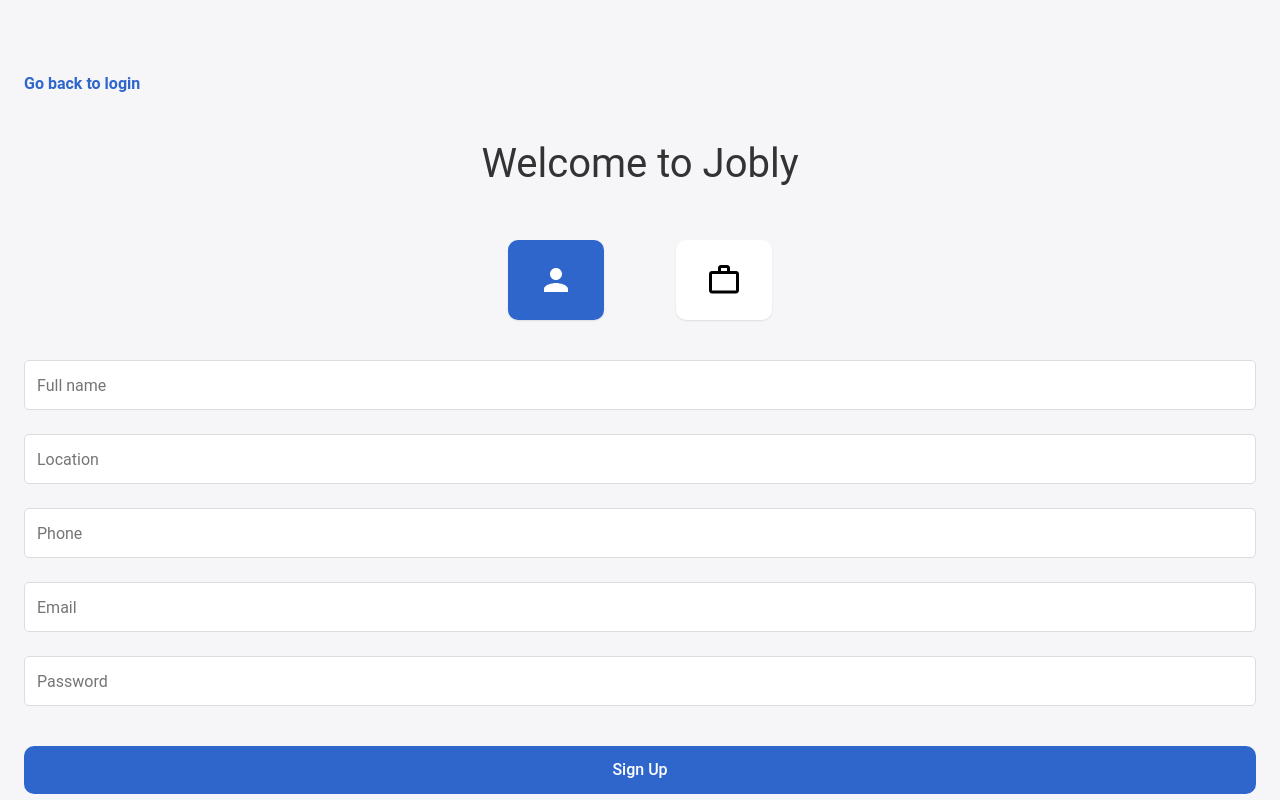
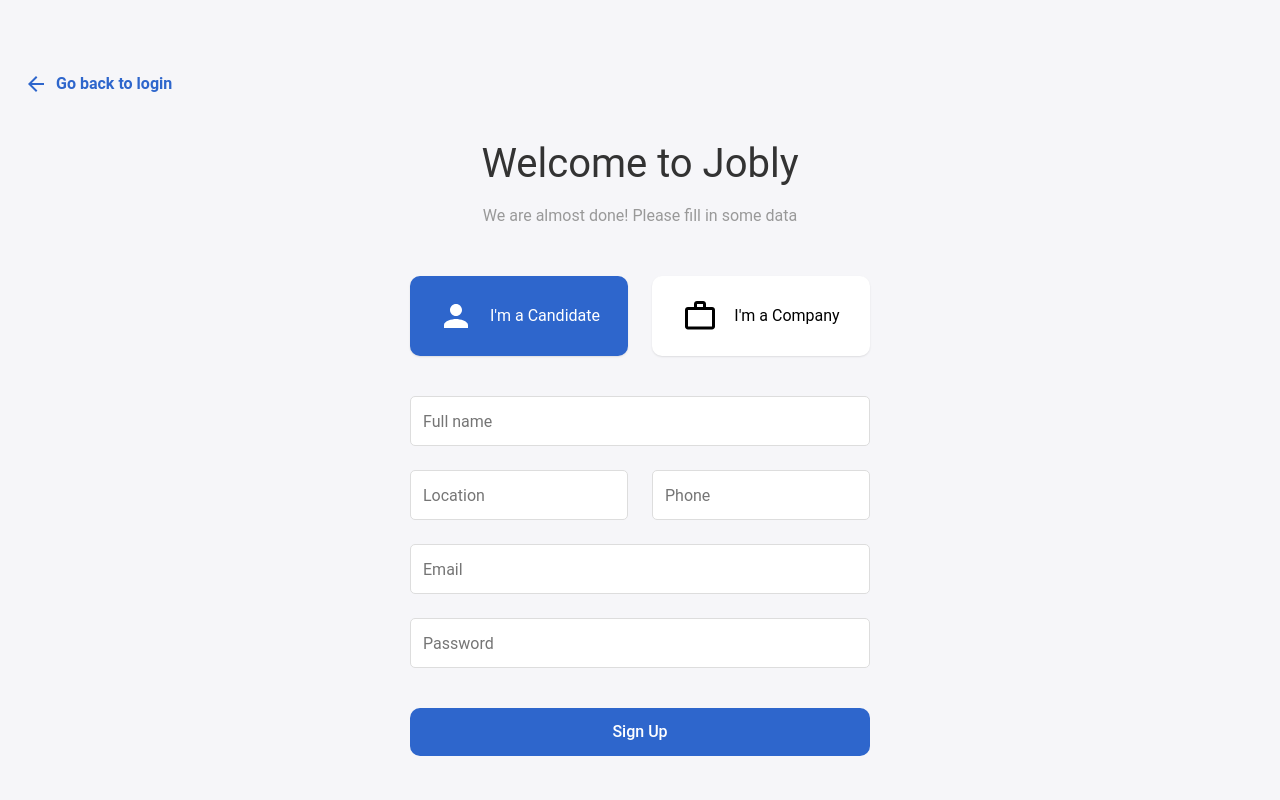
Before and after one commit to AlbaCasas/jobly, a React (Create React App) app in the folder staff/alba-casas/full-stack/final-project/app/: page /signup in a window 1280 px wide. Built offline with nearby package versions, Linux system fonts and the light colour scheme.

Commit message:
Add responsive register form

```diff
--- a/staff/alba-casas/full-stack/final-project/app/src/components/CardButton/CardButton.jsx
+++ b/staff/alba-casas/full-stack/final-project/app/src/components/CardButton/CardButton.jsx
@@ -1,11 +1,11 @@
 import React from "react";
-import { StyledCardButton } from "./styled";
+import { StyledCardButton, StyledText } from "./styled";
 
 const CardButton = ({ children, icon, isActive, ...props }) => {
   return (
     <StyledCardButton {...props} isActive={isActive}>
       {icon}
-      {children}
+      <StyledText>{children}</StyledText>
     </StyledCardButton>
   );
 };
--- a/staff/alba-casas/full-stack/final-project/app/src/components/CardButton/styled.js
+++ b/staff/alba-casas/full-stack/final-project/app/src/components/CardButton/styled.js
@@ -25,4 +25,19 @@ export const StyledCardButton = styled.div`
     }
     return CardButtonInactive;
   }}
+  @media (min-width: ${({ theme }) => theme.breakpoints.desktop}) {
+    width: 100%;
+    gap: 16px;
+  }
 `;
+
+export const StyledText = styled.div`
+  display: none;
+  @media (min-width: ${({ theme }) => theme.breakpoints.desktop}) {
+    display: block;
+    font-size: 16px;
+    display: flex;
+    justify-content: center;
+    align-items: center;
+  }
+`;
--- a/staff/alba-casas/full-stack/final-project/app/src/components/Text/styled.js
+++ b/staff/alba-casas/full-stack/final-project/app/src/components/Text/styled.js
@@ -46,4 +46,5 @@ export const StyledText = styled.span`
     }
   }}
   color: ${({ color }) => color};
+  width: fit-content;
 `;
--- a/staff/alba-casas/full-stack/final-project/app/src/pages/Login/Login.jsx
+++ b/staff/alba-casas/full-stack/final-project/app/src/pages/Login/Login.jsx
@@ -47,8 +47,8 @@ const Login = () => {
             </Box>
             <Box gap="48px" flexDirection="column">
               <Box gap="24px" flexDirection="column">
-                <Input placeholder="Email" />
-                <Input placeholder="Password" />
+                <Input type="email" placeholder="Email" />
+                <Input type="password" placeholder="Password" />
               </Box>
               <StyledButton>Login</StyledButton>
             </Box>
--- a/staff/alba-casas/full-stack/final-project/app/src/pages/Signup/Signup.jsx
+++ b/staff/alba-casas/full-stack/final-project/app/src/pages/Signup/Signup.jsx
@@ -1,27 +1,31 @@
 import { Link } from "react-router-dom";
-import { MdWorkOutline, MdPerson } from "react-icons/md";
+import { MdWorkOutline, MdPerson, MdArrowBack } from "react-icons/md";
 import Box from "../../components/Box";
 import Text from "../../components/Text";
 import Input from "../../components/Input";
-import { View } from "./styled";
-import { StyledButton, StyledCardButton } from "./styled";
+import {
+  ArrowBack,
+  GoBackText,
+  InputsGrid,
+  ResponsiveText,
+  SwitchContainer,
+  View,
+} from "./styled";
+import { StyledButton, RegisterForm } from "./styled";
 import { useState } from "react";
+import CardButton from "../../components/CardButton";
 
 const Signup = () => {
   const [isActiveCandidate, setIsActiveCandidate] = useState(true);
-  const [isActiveCompany, setIsActiveCompany] = useState(false);
-  const [placeholder, setPlaceholder] = useState("Full name");
+  const isActiveCompany = !isActiveCandidate;
+  const placeholder = isActiveCandidate ? "Full name" : "Fiscal name";
 
   const handleClickCandidate = () => {
-    setIsActiveCandidate(!isActiveCandidate);
-    setIsActiveCompany(isActiveCandidate);
-    setPlaceholder("Full name");
+    setIsActiveCandidate(true);
   };
 
   const handleClickCompany = () => {
-    setIsActiveCompany(!isActiveCompany);
-    setIsActiveCandidate(isActiveCompany);
-    setPlaceholder("Fiscal Name");
+    setIsActiveCandidate(false);
   };
 
   return (
@@ -32,11 +36,12 @@ const Signup = () => {
         alignItems="center"
       >
         <Box flexDirection="column" margin="40px">
-          <Text as={Link} to="/login" variant="link">
+          <GoBackText forwardedAs={Link} to="/login" variant="link">
+            <ArrowBack />
             Go back to login
-          </Text>
+          </GoBackText>
         </Box>
-        <Box
+        <RegisterForm
           justifyContent="center"
           flexDirection="column"
           alignItems="center"
@@ -47,23 +52,31 @@ const Signup = () => {
             flexDirection="column"
             alignItems="center"
             marginBottom="8px"
+            gap="12px"
           >
             <Text variant="heading" textAlign="center">
               Welcome to Jobly
             </Text>
+            <ResponsiveText>
+              We are almost done! Please fill in some data
+            </ResponsiveText>
           </Box>
-          <Box justifyContent="center" alignItems="center" gap="72px">
-            <StyledCardButton
+          <SwitchContainer>
+            <CardButton
               onClick={handleClickCandidate}
               isActive={isActiveCandidate}
               icon={<MdPerson />}
-            ></StyledCardButton>
-            <StyledCardButton
+            >
+              I'm a Candidate
+            </CardButton>
+            <CardButton
               onClick={handleClickCompany}
               isActive={isActiveCompany}
               icon={<MdWorkOutline />}
-            ></StyledCardButton>
-          </Box>
+            >
+              I'm a Company
+            </CardButton>
+          </SwitchContainer>
           <Box
             justifyContent="center"
             gap="24px"
@@ -71,15 +84,17 @@ const Signup = () => {
             alignItems="center"
           >
             <Input placeholder={placeholder} />
-            <Input placeholder="Location" />
-            <Input placeholder="Phone" />
-            <Input placeholder="Email" />
-            <Input placeholder="Password" />
+            <InputsGrid>
+              <Input placeholder="Location" />
+              <Input type="number" placeholder="Phone" />
+            </InputsGrid>
+            <Input type="email" placeholder="Email" />
+            <Input type="password" placeholder="Password" />
           </Box>
           <Box>
             <StyledButton>Sign Up</StyledButton>
           </Box>
-        </Box>
+        </RegisterForm>
       </Box>
     </View>
   );
--- a/staff/alba-casas/full-stack/final-project/app/src/pages/Signup/styled.js
+++ b/staff/alba-casas/full-stack/final-project/app/src/pages/Signup/styled.js
@@ -1,18 +1,64 @@
 import styled from "styled-components";
 import Box from "../../components/Box";
 import Button from "../../components/Button";
-import CardButton from "../../components/CardButton";
+import Text from "../../components/Text";
+import { MdArrowBack } from "react-icons/md";
 
 export const View = styled(Box)`
   display: flex;
   height: 100vh;
   padding: 32px 24px;
+  @media (min-width: ${({ theme }) => theme.breakpoints.desktop}) {
+    height: 100vh;
+  }
 `;
 
 export const StyledButton = styled(Button)`
   width: 100%;
 `;
 
-export const StyledCardButton = styled(CardButton)`
-  max-width: 96px;
+export const RegisterForm = styled(Box)`
+  @media (min-width: ${({ theme }) => theme.breakpoints.desktop}) {
+    height: 520;
+    justify-content: space-between;
+    width: 460px;
+  }
 `;
+
+export const InputsGrid = styled.div`
+  display: flex;
+  flex-direction: column;
+  width: 100%;
+  gap: 24px;
+  @media (min-width: ${({ theme }) => theme.breakpoints.desktop}) {
+    display: flex;
+    flex-direction: row;
+    width: 100%;
+  }
+`;
+
+export const SwitchContainer = styled(Box)`
+  justify-content: center;
+  align-items: center;
+  gap: 72px;
+  @media (min-width: ${({ theme }) => theme.breakpoints.desktop}) {
+    gap: 24px;
+  }
+`;
+
+export const ResponsiveText = styled(Text)`
+  display: none;
+  @media (min-width: ${({ theme }) => theme.breakpoints.desktop}) {
+    display: block;
+  }
+`;
+
+export const ArrowBack = styled(MdArrowBack)`
+  font-size: 24px;
+`;
+
+export const GoBackText = styled(Text)`
+  display: flex;
+  align-items: center;
+  gap: 8px;
+`;
```
